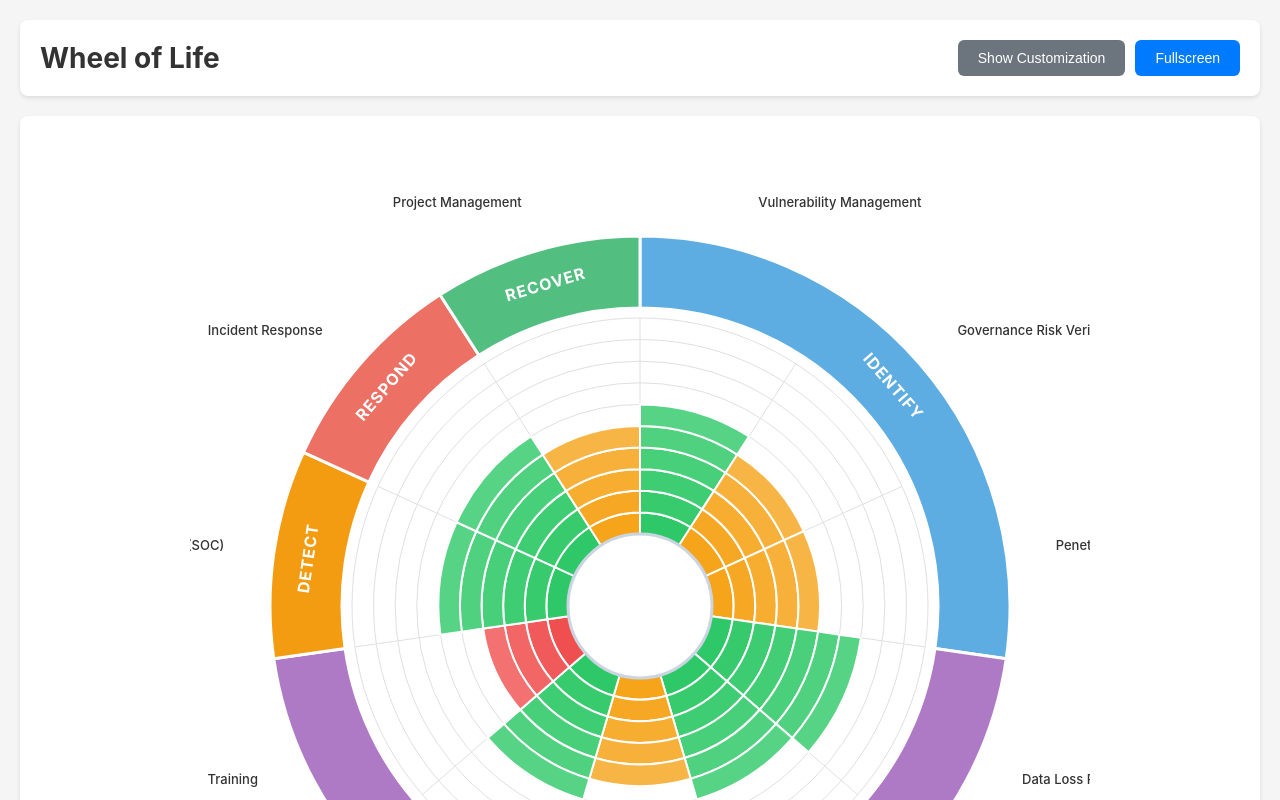
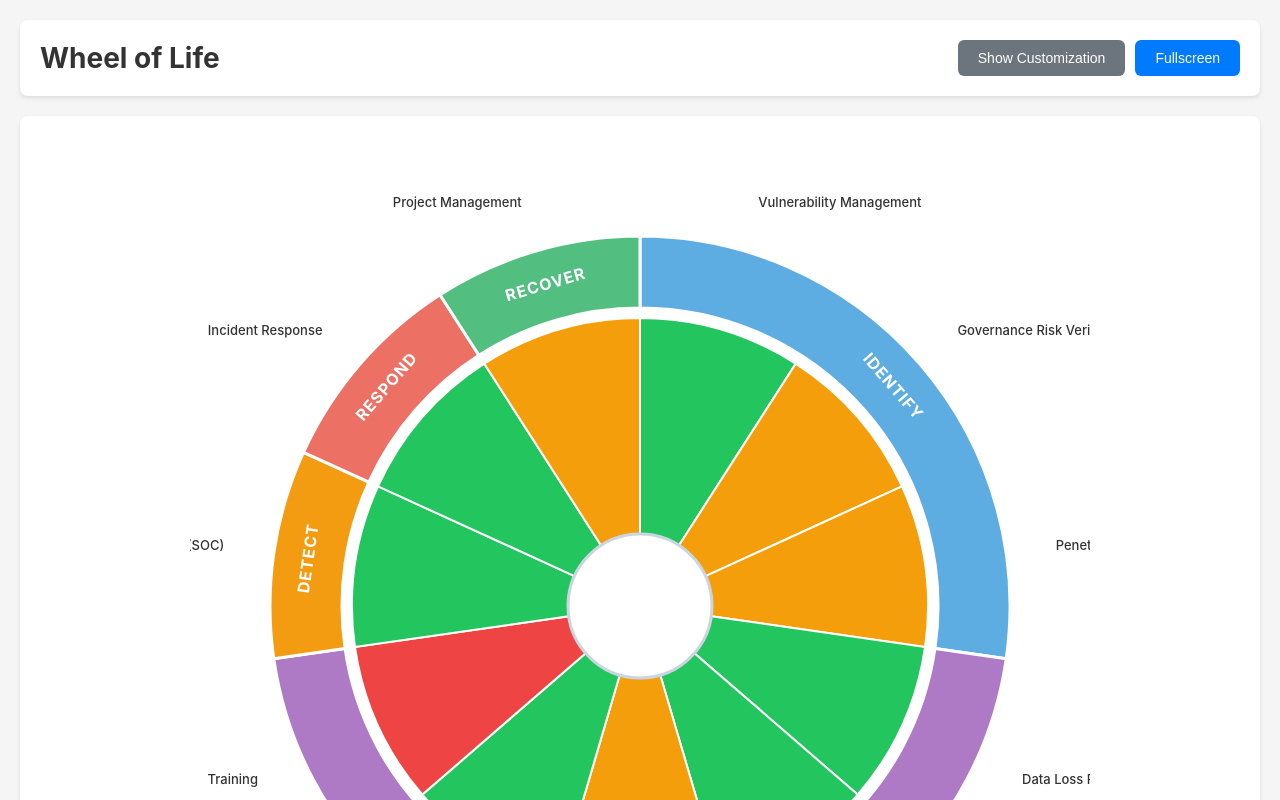
Before and after one commit to ericishere/wheel, a React (Vite) app: page / in a window 1280 px wide. Shown: the top 800 px of the page. Built offline with nearby package versions, Linux system fonts and the light colour scheme.

Commit message:
Refactor to use status instead of rating and simplify WheelOfLife
Co-authored-by: a2818736116 <a2818736116@gmail.com>

```diff
--- a/src/App.jsx
+++ b/src/App.jsx
@@ -1,4 +1,4 @@
-import React, { useState, useRef, useEffect } from 'react';
+import React, { useState, useRef } from 'react';
 import WheelOfLife from './WheelOfLife';
 import './App.css';
 
@@ -8,9 +8,9 @@ const defaultCategories = [
     name: "IDENTIFY",
     color: "#5DADE2",
     items: [
-      { id: 1, name: "Vulnerability Management", rating: 6 },
-      { id: 2, name: "Governance Risk Verification", rating: 5 },
-      { id: 3, name: "Penetration Test", rating: 5 }
+      { id: 1, name: "Vulnerability Management", status: "high" },
+      { id: 2, name: "Governance Risk Verification", status: "mid" },
+      { id: 3, name: "Penetration Test", status: "mid" }
     ]
   },
   {
@@ -18,11 +18,11 @@ const defaultCategories = [
     name: "PROTECT",
     color: "#AF7AC5",
     items: [
-      { id: 4, name: "Data Loss Prevention (DLP)", rating: 7 },
-      { id: 5, name: "Architecture", rating: 6 },
-      { id: 6, name: "Engineering", rating: 5 },
-      { id: 7, name: "DevSecOps", rating: 6 },
-      { id: 8, name: "Training", rating: 4 }
+      { id: 4, name: "Data Loss Prevention (DLP)", status: "high" },
+      { id: 5, name: "Architecture", status: "high" },
+      { id: 6, name: "Engineering", status: "mid" },
+      { id: 7, name: "DevSecOps", status: "high" },
+      { id: 8, name: "Training", status: "low" }
     ]
   },
   {
@@ -30,7 +30,7 @@ const defaultCategories = [
     name: "DETECT",
     color: "#F39C12",
     items: [
-      { id: 9, name: "Security Operation Center (SOC)", rating: 6 }
+      { id: 9, name: "Security Operation Center (SOC)", status: "high" }
     ]
   },
   {
@@ -38,7 +38,7 @@ const defaultCategories = [
     name: "RESPOND",
     color: "#EC7063",
     items: [
-      { id: 10, name: "Incident Response", rating: 6 }
+      { id: 10, name: "Incident Response", status: "high" }
     ]
   },
   {
@@ -46,26 +46,16 @@ const defaultCategories = [
     name: "RECOVER",
     color: "#52BE80",
     items: [
-      { id: 11, name: "Project Management", rating: 5 }
+      { id: 11, name: "Project Management", status: "mid" }
     ]
   }
 ];
 
-const clampNumber = (value, min, max) => {
-  const numeric = Number.isFinite(value) ? value : min;
-  if (numeric < min) return min;
-  if (numeric > max) return max;
-  return numeric;
-};
-
 function App() {
   const [categories, setCategories] = useState(defaultCategories);
   const [isFullscreen, setIsFullscreen] = useState(false);
-  const [maxScore, setMaxScore] = useState(10);
-  const [lowThreshold, setLowThreshold] = useState(4);
-  const [mediumThreshold, setMediumThreshold] = useState(5);
   const [lowColor, setLowColor] = useState('#ef4444');
-  const [mediumColor, setMediumColor] = useState('#f59e0b');
+  const [midColor, setMidColor] = useState('#f59e0b');
   const [highColor, setHighColor] = useState('#22c55e');
   const [showCustomization, setShowCustomization] = useState(false);
   const wheelRef = useRef(null);
@@ -96,16 +86,13 @@ function App() {
     }));
   };
 
-  const handleItemRatingChange = (categoryId, itemId, value) => {
-    const parsedValue = Number.parseInt(value, 10);
-    const boundedValue = clampNumber(Number.isNaN(parsedValue) ? 0 : parsedValue, 0, maxScore);
-
+  const handleItemStatusChange = (categoryId, itemId, value) => {
     setCategories(categories.map(cat => {
       if (cat.id === categoryId) {
         return {
           ...cat,
           items: cat.items.map(item =>
-            item.id === itemId ? { ...item, rating: boundedValue } : item
+            item.id === itemId ? { ...item, status: value } : item
           )
         };
       }
@@ -119,7 +106,7 @@ function App() {
       id: newId,
       name: `Category ${categories.length + 1}`,
       color: '#' + Math.floor(Math.random()*16777215).toString(16),
-      items: [{ id: Date.now(), name: 'New Item', rating: 5 }]
+      items: [{ id: Date.now(), name: 'New Item', status: 'mid' }]
     }]);
   };
 
@@ -139,7 +126,7 @@ function App() {
           : 1;
         return {
           ...cat,
-          items: [...cat.items, { id: newItemId, name: 'New Item', rating: 5 }]
+          items: [...cat.items, { id: newItemId, name: 'New Item', status: 'mid' }]
         };
       }
       return cat;
@@ -162,18 +149,6 @@ function App() {
     }));
   };
 
-  const handleLowThresholdChange = (value) => {
-    const parsedValue = Number.parseInt(value, 10);
-    const safeValue = clampNumber(Number.isNaN(parsedValue) ? lowThreshold : parsedValue, 0, mediumThreshold);
-    setLowThreshold(safeValue);
-  };
-
-  const handleMediumThresholdChange = (value) => {
-    const parsedValue = Number.parseInt(value, 10);
-    const safeValue = clampNumber(Number.isNaN(parsedValue) ? mediumThreshold : parsedValue, lowThreshold, maxScore);
-    setMediumThreshold(safeValue);
-  };
-
   const toggleFullscreen = () => {
     if (!document.fullscreenElement) {
       wheelRef.current?.requestFullscreen().then(() => {
@@ -190,26 +165,15 @@ function App() {
 
   const resetToDefaults = () => {
     setCategories(defaultCategories);
-    setMaxScore(10);
-    setLowThreshold(4);
-    setMediumThreshold(5);
     setLowColor('#ef4444');
-    setMediumColor('#f59e0b');
+    setMidColor('#f59e0b');
     setHighColor('#22c55e');
   };
 
-  useEffect(() => {
-    setLowThreshold((current) => clampNumber(current, 0, Math.min(mediumThreshold, maxScore)));
-  }, [maxScore, mediumThreshold]);
-
-  useEffect(() => {
-    setMediumThreshold((current) => clampNumber(current, lowThreshold, maxScore));
-  }, [lowThreshold, maxScore]);
-
   const colorSettings = {
-    low: { max: lowThreshold, color: lowColor },
-    medium: { max: mediumThreshold, color: mediumColor },
-    high: { color: highColor },
+    low: lowColor,
+    mid: midColor,
+    high: highColor,
   };
 
   return (
@@ -233,51 +197,11 @@ function App() {
             <button onClick={resetToDefaults} className="btn btn-secondary">Reset to Defaults</button>
           </div>
 
-          <div className="max-score-control">
-            <label>
-              Max Score:
-              <input
-                type="number"
-                min="1"
-                max="20"
-                value={maxScore}
-                onChange={(e) => {
-                  const parsedValue = Number.parseInt(e.target.value, 10);
-                  const bounded = clampNumber(Number.isNaN(parsedValue) ? 10 : parsedValue, 1, 20);
-                  setMaxScore(bounded);
-                }}
-              />
-            </label>
-          </div>
-
           <div className="color-thresholds">
-            <h3>Item Color Thresholds (for inner rings)</h3>
+            <h3>Status Colors</h3>
             <div className="threshold-row">
               <label>
-                Low threshold (≤)
-                <input
-                  type="number"
-                  min="0"
-                  max={mediumThreshold}
-                  value={lowThreshold}
-                  onChange={(e) => handleLowThresholdChange(e.target.value)}
-                />
-              </label>
-              <label>
-                Medium threshold (≤)
-                <input
-                  type="number"
-                  min={lowThreshold}
-                  max={maxScore}
-                  value={mediumThreshold}
-                  onChange={(e) => handleMediumThresholdChange(e.target.value)}
-                />
-              </label>
-            </div>
-
-            <div className="threshold-row">
-              <label>
-                Low color
+                Low (Red)
                 <input
                   type="color"
                   value={lowColor}
@@ -285,15 +209,15 @@ function App() {
                 />
               </label>
               <label>
-                Medium color
+                Mid (Yellow)
                 <input
                   type="color"
-                  value={mediumColor}
-                  onChange={(e) => setMediumColor(e.target.value)}
+                  value={midColor}
+                  onChange={(e) => setMidColor(e.target.value)}
                 />
               </label>
               <label>
-                High color
+                High (Green)
                 <input
                   type="color"
                   value={highColor}
@@ -345,14 +269,15 @@ function App() {
                           className="item-input"
                           placeholder="Item Name"
                         />
-                        <input
-                          type="number"
-                          min="0"
-                          max={maxScore}
-                          value={item.rating}
-                          onChange={(e) => handleItemRatingChange(category.id, item.id, e.target.value)}
-                          className="rating-input"
-                        />
+                        <select
+                          value={item.status}
+                          onChange={(e) => handleItemStatusChange(category.id, item.id, e.target.value)}
+                          className="status-select"
+                        >
+                          <option value="low">Low (Red)</option>
+                          <option value="mid">Mid (Yellow)</option>
+                          <option value="high">High (Green)</option>
+                        </select>
                       </div>
                       <div className="item-actions">
                         <button
@@ -388,7 +313,7 @@ function App() {
         ref={wheelRef}
         className={`wheel-container ${isFullscreen ? 'fullscreen' : ''}`}
       >
-        <WheelOfLife categories={categories} maxScore={maxScore} colorSettings={colorSettings} />
+        <WheelOfLife categories={categories} colorSettings={colorSettings} />
       </div>
     </div>
   );
--- a/src/WheelOfLife.jsx
+++ b/src/WheelOfLife.jsx
@@ -1,69 +1,14 @@
 import React from 'react';
 
 const defaultColorSettings = {
-  low: { max: 4, color: '#ef4444' },
-  medium: { max: 5, color: '#f59e0b' },
-  high: { color: '#22c55e' },
+  low: '#ef4444',
+  mid: '#f59e0b',
+  high: '#22c55e',
 };
 
-const hexToRgb = (hex) => {
-  if (typeof hex !== 'string') {
-    return { r: 239, g: 68, b: 68 };
-  }
-
-  let normalized = hex.replace('#', '').trim();
-
-  if (normalized.length === 3) {
-    normalized = normalized
-      .split('')
-      .map((char) => char + char)
-      .join('');
-  }
-
-  const parsed = Number.parseInt(normalized, 16);
-  if (Number.isNaN(parsed)) {
-    return { r: 239, g: 68, b: 68 };
-  }
-
-  return {
-    r: (parsed >> 16) & 255,
-    g: (parsed >> 8) & 255,
-    b: parsed & 255,
-  };
-};
-
-const mixWithWhite = (hex, amount) => {
-  const safeAmount = Math.min(Math.max(amount, 0), 1);
-  const { r, g, b } = hexToRgb(hex);
-
-  const mixChannel = (channel) => Math.round(channel + (255 - channel) * safeAmount);
-
-  return `rgb(${mixChannel(r)}, ${mixChannel(g)}, ${mixChannel(b)})`;
-};
-
-const resolveBaseColor = (rating, colorSettings) => {
-  const merged = { ...defaultColorSettings, ...colorSettings };
-  const lowMax = merged.low?.max ?? defaultColorSettings.low.max;
-  const mediumMax = merged.medium?.max ?? defaultColorSettings.medium.max;
-  const lowColor = merged.low?.color ?? defaultColorSettings.low.color;
-  const mediumColor = merged.medium?.color ?? defaultColorSettings.medium.color;
-  const highColor = merged.high?.color ?? defaultColorSettings.high.color;
-
-  if (rating <= lowMax) {
-    return lowColor;
-  }
-
-  if (rating <= mediumMax) {
-    return mediumColor;
-  }
-
-  return highColor;
-};
-
-const WheelOfLife = ({ categories, maxScore = 10, colorSettings = defaultColorSettings }) => {
+const WheelOfLife = ({ categories, colorSettings = defaultColorSettings }) => {
   const size = 900;
   const center = size / 2;
-  const numCategories = categories.length;
 
   // Calculate total items across all categories
   const totalItems = categories.reduce((sum, cat) => sum + cat.items.length, 0);
@@ -76,20 +21,15 @@ const WheelOfLife = ({ categories, maxScore = 10, colorSettings = defaultColorSe
   const categoryOuterRadius = categoryInnerRadius + categoryRingWidth;
   const labelRadius = categoryOuterRadius + 50;
 
-  // Function to get color based on rating for items
-  const getItemColor = (rating, level, maxLevel) => {
-    if (rating <= 0) {
-      return 'rgba(226, 232, 240, 0.75)';
-    }
+  // Function to get color based on status
+  const getItemColor = (status) => {
+    const colors = { ...defaultColorSettings, ...colorSettings };
 
-    const baseColor = resolveBaseColor(rating, colorSettings);
-    if (maxLevel <= 1) {
-      return mixWithWhite(baseColor, 0.16);
-    }
+    if (status === 'low') return colors.low;
+    if (status === 'mid') return colors.mid;
+    if (status === 'high') return colors.high;
 
-    const progress = level / (maxLevel - 1);
-    const lightenAmount = 0.06 + progress * 0.18;
-    return mixWithWhite(baseColor, lightenAmount);
+    return '#e2e8f0'; // default gray for undefined status
   };
 
   // Calculate angle for each item
@@ -97,7 +37,6 @@ const WheelOfLife = ({ categories, maxScore = 10, colorSettings = defaultColorSe
   let currentAngle = 0;
 
   categories.forEach((category, catIndex) => {
-    const itemsInCategory = category.items.length;
     const anglePerItem = (2 * Math.PI) / totalItems;
 
     category.items.forEach((item, itemIndex) => {
@@ -157,22 +96,6 @@ const WheelOfLife = ({ categories, maxScore = 10, colorSettings = defaultColorSe
       {/* Background */}
       <circle cx={center} cy={center} r={labelRadius + 80} fill="#ffffff" />
 
-      {/* Concentric grid circles for items */}
-      {[...Array(maxScore)].map((_, i) => {
-        const radius = centerRadius + ((maxInnerRadius - centerRadius) / maxScore) * (i + 1);
-        return (
-          <circle
-            key={`grid-${i}`}
-            cx={center}
-            cy={center}
-            r={radius}
-            fill="none"
-            stroke="#e0e0e0"
-            strokeWidth="1"
-          />
-        );
-      })}
-
       {/* Radial grid lines */}
       {itemAngles.map((angle, i) => {
         const x1 = center + centerRadius * Math.cos(angle.startAngle);
@@ -193,32 +116,27 @@ const WheelOfLife = ({ categories, maxScore = 10, colorSettings = defaultColorSe
         );
       })}
 
-      {/* Item segments with ratings */}
+      {/* Item segments with status colors */}
       {itemAngles.map((angleData, index) => {
         const category = categories[angleData.categoryIndex];
         const item = category.items[angleData.itemIndex];
-        const rating = item.rating;
-        const numBars = Math.min(rating, maxScore);
+        const color = getItemColor(item.status);
 
-        return (
-          <g key={`item-${index}`}>
-            {[...Array(numBars)].map((_, level) => {
-              const innerRadius = centerRadius + ((maxInnerRadius - centerRadius) / maxScore) * level;
-              const outerRadius = centerRadius + ((maxInnerRadius - centerRadius) / maxScore) * (level + 1);
-              const path = createSegmentPath(angleData.startAngle, angleData.endAngle, innerRadius, outerRadius);
-              const color = getItemColor(rating, level, numBars);
+        const path = createSegmentPath(
+          angleData.startAngle,
+          angleData.endAngle,
+          centerRadius,
+          maxInnerRadius
+        );
 
         return (
           <path
-                  key={`bar-${index}-${level}`}
+            key={`item-${index}`}
             d={path}
             fill={color}
             stroke="#ffffff"
             strokeWidth="2"
           />
-              );
-            })}
-          </g>
         );
       })}
 
```
Lines whose indentation alone changed are shown as unchanged.
